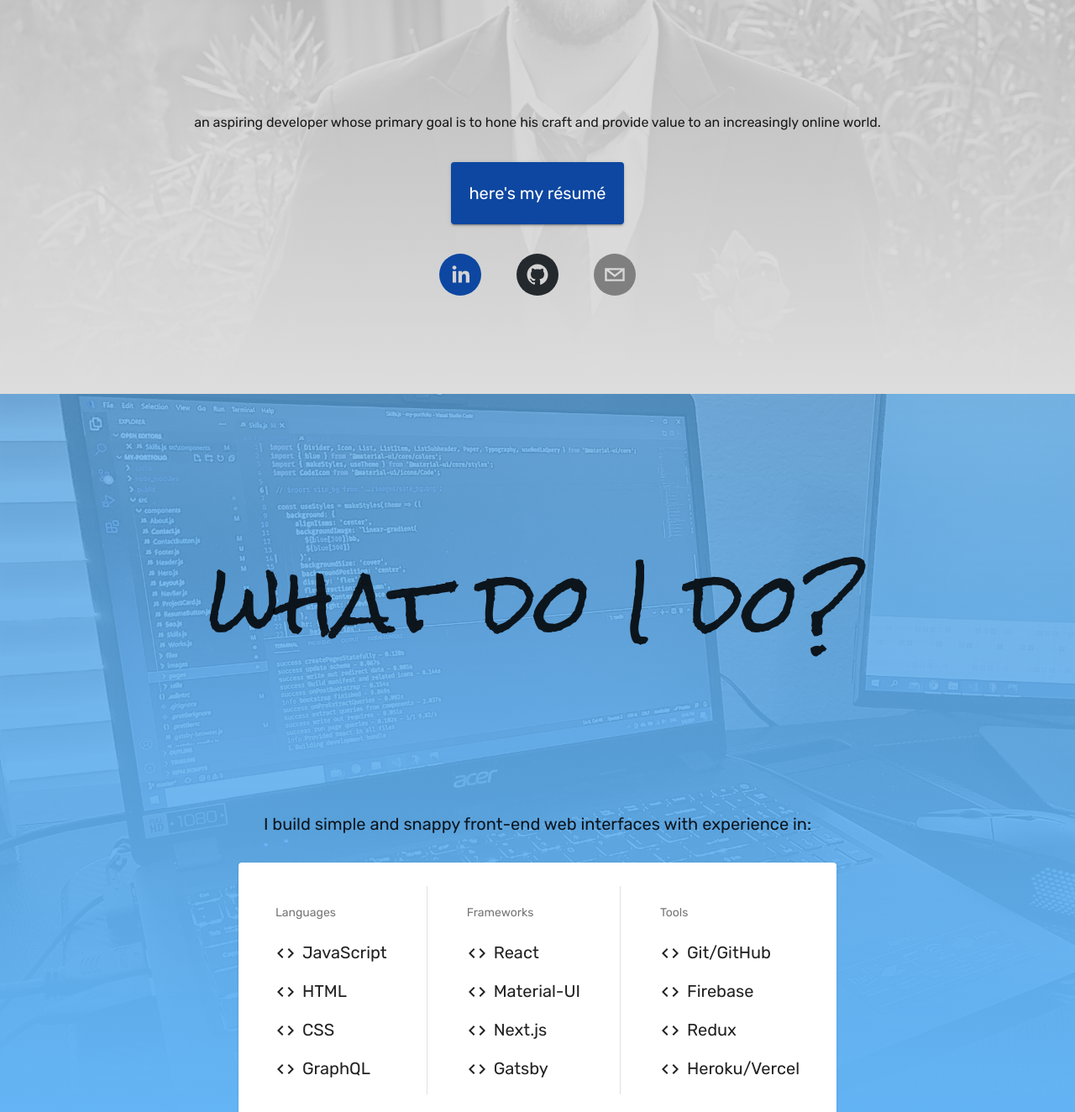
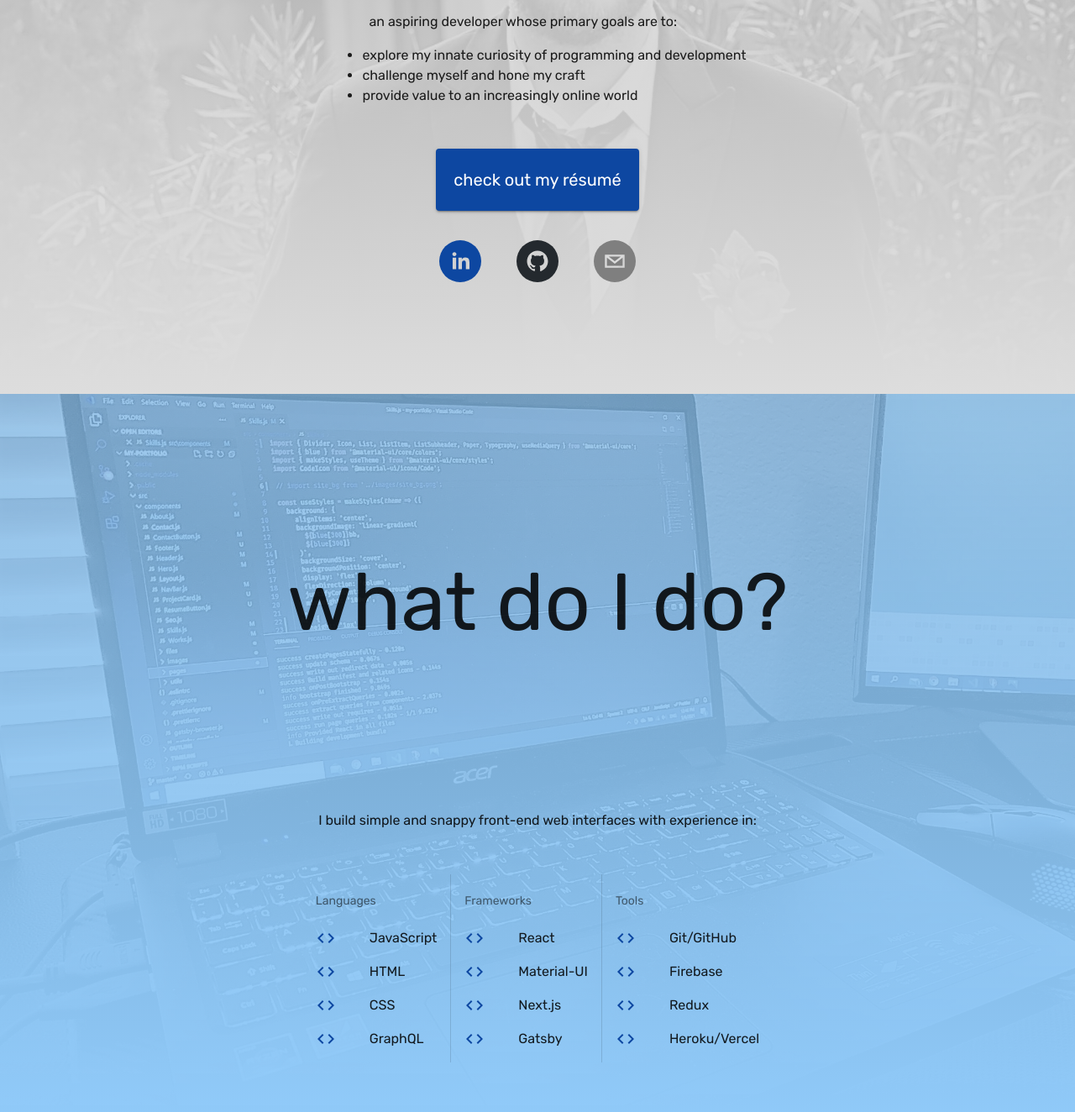
Before and after one commit to chrisMalson/my-portfolio, a Gatsby site: page / in a window 1280 px wide. Shown: the part 1131-2455 px from the top of the page at 84% size. Built offline with nearby package versions, Linux system fonts and the light colour scheme; Gatsby itself is replaced by a stand-in of ours.

Commit message:
finished second todo list, for the most part

```diff
--- a/src/components/About.js
+++ b/src/components/About.js
@@ -25,8 +25,11 @@ const useStyles = makeStyles(theme => ({
     margin: '0 1.5em',
     transition: 'transform .1s',
     '&:hover': {
-      transform: 'scale(2)'
+      transform: 'scale(1.5)'
     }
+  },
+  iconContainer: {
+    paddingBottom: '4em'
   },
   info: {
     display: 'flex',
@@ -45,7 +48,7 @@ const useStyles = makeStyles(theme => ({
 }));
 
 const About = () => {
-  const { background, description, icon, info, title } = useStyles();
+  const { background, description, icon, iconContainer, info, title } = useStyles();
   const theme = useTheme();
 
   const {
@@ -67,11 +70,20 @@ const About = () => {
 
   return (
     <div id="about" className={background}>
-      <Typography className={title} variant={useMediaQuery(theme.breakpoints.up('sm')) ? 'h1' : 'h3'}>who am I?</Typography>
+      <Typography className={title} variant={useMediaQuery(theme.breakpoints.up('sm')) ? 'h1' : 'h3'}>
+        who am I?
+      </Typography>
       <div className={info}>
-        <Typography className={description} variant="body1">an aspiring developer whose primary goal is to hone his craft and provide value to an increasingly online world.</Typography>
+        <Typography className={description} variant="body1">
+          <span style={{ paddingLeft: '3rem' }}>an aspiring developer whose primary goals are to:</span>
+          <ul>
+            <li>explore my innate curiosity of programming and development</li>
+            <li>challenge myself and hone my craft</li>
+            <li>provide value to an increasingly online world</li>
+          </ul>
+        </Typography>
         <ResumeButton />
-        <div>
+        <div className={iconContainer}>
           <SocialIcon className={icon} bgColor={theme.palette.primary.main} url={linkedin} />
           <SocialIcon className={icon} url={github} />
           <ContactButton mini />
--- a/src/components/ContactButton.js
+++ b/src/components/ContactButton.js
@@ -16,7 +16,7 @@ const useStyles = makeStyles({
     transition: 'transform .1s',
     '&:hover': {
       cursor: 'pointer',
-      transform: 'scale(2)'
+      transform: 'scale(1.5)'
     }
   },
   text: {
@@ -63,10 +63,16 @@ const ContactButton = ({ mini, forFooter }) => {
         maxWidth='md'
       >
         <DialogTitle>
-          <Typography>I'd enjoy to hear from you!</Typography>
+          <Typography>I'm looking forward to hearing from you!</Typography>
         </DialogTitle>
         <DialogContent>
-          <ReactContactForm className={form} to="chris@malson.dev" />
+          <ReactContactForm
+            className={form}
+            to="chris@malson.dev"
+            titlePlaceholder='subject'
+            contentsPlaceholder='description'
+            buttonText='submit'
+          />
         </DialogContent>
         <DialogActions>
           <Button onClick={() => setOpen(false)}>
--- a/src/components/Footer.js
+++ b/src/components/Footer.js
@@ -7,7 +7,7 @@ import ResumeButton from './ResumeButton';
 
 const useStyles = makeStyles(theme => ({
   footer: {
-    background: theme.palette.primary.main,
+    background: theme.palette.grey[700],
   },
   inner: {
     alignItems: 'center',
--- a/src/components/Header.js
+++ b/src/components/Header.js
@@ -9,7 +9,7 @@ const useStyles = makeStyles(theme => ({
     left: '0',
     position: 'sticky',
     top: '0',
-    zIndex: '999'
+    zIndex: '999',
   },
   inner: {
     alignItems: 'center',
@@ -31,10 +31,21 @@ const useStyles = makeStyles(theme => ({
     [theme.breakpoints.up('sm')]: {
       alignSelf: 'flex-end',
       justifyContent: 'flex-end',
+      width: '90%'
+    },
+    '@media (min-width: 960px)': {
+      width: '80%'
+    },
+    '@media (min-width: 1280px)': {
       width: '60%'
     }
   },
   text: {
+    '&:hover': {
+      cursor: 'pointer',
+      color: theme.palette.secondary.main,
+      transition: 'color 0.5s'
+    },
     color: `${theme.palette.common.white}`,
     fontFamily: 'Rock Salt'
   },
--- a/src/components/Hero.js
+++ b/src/components/Hero.js
@@ -20,21 +20,24 @@ const useStyles = makeStyles(theme => ({
     minHeight: '100vh',
     justifyContent: 'space-around'
   },
+  name: {
+    fontFamily: 'Rock Salt'
+  },
   textContainer: {
     textAlign: 'center'
   }
 }));
 
 const Hero = ({ headerVisible }) => {
-  const { background, textContainer } = useStyles();
+  const { background, name, textContainer } = useStyles();
   const theme = useTheme();
 
   return (
     <div id="hero" className={background}>
       <div />
       <div className={textContainer}>
-        <Typography variant={useMediaQuery(theme.breakpoints.up('sm')) ? 'h1' : 'h3'}>Chris Malson</Typography>
-        <Typography variant={useMediaQuery(theme.breakpoints.up('sm')) ? 'h3' : 'h5'}>a developer</Typography>
+        <Typography className={name} variant={useMediaQuery(theme.breakpoints.up('sm')) ? 'h1' : 'h3'}>Chris Malson</Typography>
+        <Typography variant={useMediaQuery(theme.breakpoints.up('sm')) ? 'h3' : 'h5'}>web developer</Typography>
       </div>
       <ContactButton />
       {!headerVisible ? <NavBar /> : <div></div>}
--- a/src/components/ProjectCard.js
+++ b/src/components/ProjectCard.js
@@ -1,73 +1,112 @@
-import { Button, Card, CardActions, CardContent, CardMedia, List, ListItem, ListItemIcon, ListItemText, Typography } from '@material-ui/core';
-import { makeStyles } from '@material-ui/core/styles';
+import { Button, Card, CardActions, CardContent, CardMedia, Icon, List, ListItem, ListItemIcon, ListItemText, Paper, Typography, useMediaQuery } from '@material-ui/core';
+import { blue } from '@material-ui/core/colors';
+import { makeStyles, useTheme } from '@material-ui/core/styles';
 import CheckIcon from '@material-ui/icons/Check';
+import OpenInNewIcon from '@material-ui/icons/OpenInNew';
+import GitHubIcon from '@material-ui/icons/GitHub';
 
 const useStyles = makeStyles(theme => ({
   actions: {
+    alignItems: 'center',
     display: 'flex',
     flexDirection: 'column',
-    justifyContent: 'space-between'
+    justifyContent: 'space-between',
+    width: '100%',
+  },
+  buttonIcon: {
+    alignSelf: 'center',
+    margin: '0 0.5em 0.5em 0',
+    overflow: 'visible'
+  },
+  buttonInner: {
+    alignItems: 'center',
+    display: 'flex',
+    textAlign: 'center'
+  },
+  buttonOuter: {
+    marginRight: '0.5em'
   },
   buttons: {
     display: 'flex',
     flexDirection: 'row',
-    justifyContent: 'space-between'
+    justifyContent: 'flex-end',
+    width: '100%'
   },
   card: {
+    backgroundSize: 'cover',
+    backgroundPosition: 'center',
+    color: theme.palette.common.white,
     display: 'flex',
     flexDirection: 'column',
     [theme.breakpoints.up('sm')]: {
-      flexDirection: 'row',
-      maxWidth: '95%'
+      width: '40%'
     },
     justifyContent: 'space-between',
     margin: '1em 0',
-    minWidth: '300px',
-    maxWidth: '80%'
+    padding: '0.5em',
+    height: '500px',
+    width: '80vw'
+  },
+  content: {
+    display: 'flex',
+    flexDirection: 'column',
+    padding: '0'
+  },
+  icon: {
+    color: theme.palette.common.white,
   },
   image: {
-    height: '30vh',
+    height: '40vh',
     width: '100%',
     [theme.breakpoints.up('sm')]: {
       width: '45vw'
     }
-  }
+  },
+  list: {
+    alignSelf: 'center'
+  },
 }));
 
 const ProjectCard = ({ name, technologies, imgSrc, siteUrl, repoUrl }) => {
-  const { actions, buttons, card, image } = useStyles();
+  const { actions, buttonIcon, buttonInner, buttonOuter, buttons, card, content, icon, image, list, siteName } = useStyles();
+  const theme = useTheme();
   const cardHovered = true;
 
   return (
-    <Card className={card}>
-      <CardContent>
-        <CardMedia
-          className={image}
-          component="img"
-          alt={name}
-          image={imgSrc}
-        />
-        <Typography align="center" variant="h6">{name}</Typography>
-      </CardContent>
-      <CardActions className={actions}>
-        <Typography variant="body1">
-          {cardHovered && <List>
+    <Paper
+      className={card}
+      style={{ backgroundImage: `linear-gradient(${theme.palette.primary.main}bb, ${theme.palette.primary.main}dd), url(${imgSrc})`}}
+    >
+      <Typography className={siteName} align="center" variant="h4">{name}</Typography>
+      <List className={list}>
         {technologies.map(tech => (
           <ListItem key={tech}>
             <ListItemIcon>
-                  <CheckIcon />
+              <CheckIcon className={icon} />
             </ListItemIcon>
             <ListItemText primary={tech} />
           </ListItem>
         ))}
-          </List>}
-        </Typography>
+      </List>
       <div className={buttons}>
-          <Button fullWidth variant="outlined" target="_blank" href={siteUrl}>site</Button>
-          <Button fullWidth variant="outlined" target="_blank" href={repoUrl}>repo</Button>
+        <Button className={buttonOuter} variant="contained" target="_blank" href={siteUrl}>
+          <div className={buttonInner}>
+            <Icon className={buttonIcon}>
+              <OpenInNewIcon />
+            </Icon>
+          <Typography>site</Typography>
           </div>
-      </CardActions>
-    </Card>
+        </Button>
+        <Button variant="contained" target="_blank" href={repoUrl}>
+        <div className={buttonInner}>
+            <Icon className={buttonIcon}>
+              <GitHubIcon />
+            </Icon>
+          <Typography>repo</Typography>
+          </div>
+        </Button>
+      </div>
+    </Paper>
   );
 };
 
--- a/src/components/ResumeButton.js
+++ b/src/components/ResumeButton.js
@@ -14,9 +14,9 @@ const ResumeButton = ({ forFooter }) => {
   const { button } = useStyles();
 
   return (
-    <Button style={forFooter && { marginRight: '0' }} href={Resume} className={button} variant="contained" color={forFooter ? 'inherit' : 'primary'}>
+    <Button style={forFooter && { marginRight: '0' }} target="_blank" href={Resume} className={button} variant="contained" color={forFooter ? 'inherit' : 'primary'}>
       <Typography variant="h6">
-        {!forFooter && `here's my `}
+        {!forFooter && `check out my `}
         résumé
       </Typography>
     </Button>
--- a/src/components/Skills.js
+++ b/src/components/Skills.js
@@ -1,5 +1,5 @@
-import { Divider, Icon, List, ListItem, ListSubheader, Paper, Typography, useMediaQuery } from '@material-ui/core';
-import { blue } from '@material-ui/core/colors';
+import { Divider, Icon, List, ListItem, ListItemIcon, ListSubheader, Paper, Typography, useMediaQuery } from '@material-ui/core';
+import { blue, blueGrey } from '@material-ui/core/colors';
 import { makeStyles, useTheme } from '@material-ui/core/styles';
 import CodeIcon from '@material-ui/icons/Code';
 
@@ -9,8 +9,8 @@ const useStyles = makeStyles(theme => ({
   background: {
     alignItems: 'center',
     backgroundImage: `linear-gradient(
-      ${blue[300]}bb,
-      ${blue[300]}
+      ${blue[200]}bb,
+      ${blue[200]}
     ), url(${work_bg})`,
     backgroundSize: 'cover',
     backgroundPosition: 'center',
@@ -30,6 +30,10 @@ const useStyles = makeStyles(theme => ({
     flexDirection: 'column',
     alignItems: 'center'
   },
+  listContainerWrapper: {
+    // backgroundColor: blue[200],
+    // width: '100%'
+  },
   listContainer: {
     display: 'flex',
     flexDirection: 'column',
@@ -41,7 +45,7 @@ const useStyles = makeStyles(theme => ({
     marginBottom: '1em',
     minWidth: '60%',
     justifyContent: 'space-between',
-    padding: '2em'
+    padding: '2em 2em 4em 2em'
   },
   description: {
     padding: '0 1.5em 1.5em 1.5em',
@@ -49,9 +53,9 @@ const useStyles = makeStyles(theme => ({
   },
   listText: {
     paddingLeft: '0.5rem',
-    [theme.breakpoints.up('sm')]: {
-      fontSize: '1.25rem'
-    }
+    // [theme.breakpoints.up('sm')]: {
+    //   fontSize: '1.25rem'
+    // }
   },
   title: {
     padding: '2em 0'
@@ -59,7 +63,7 @@ const useStyles = makeStyles(theme => ({
 }));
 
 const Skills = () => {
-  const { background, description, hr, info, listContainer, listText, title } = useStyles();
+  const { background, description, hr, info, listContainerWrapper, listContainer, listText, title } = useStyles();
   const theme = useTheme();
 
   return (
@@ -67,32 +71,33 @@ const Skills = () => {
       {useMediaQuery(theme.breakpoints.down('xs')) && <div style={{ height: '3em' }}></div>}
       <Typography align="center" className={title} variant={useMediaQuery(theme.breakpoints.up('sm')) ? 'h1' : 'h3'}>what do I do?</Typography>
       <div className={info}>
-        <Typography className={description} variant="h6">I build simple and snappy front-end web interfaces with experience in:</Typography>
-        <Paper className={listContainer}>
+        <Typography className={description} variant="body1">I build simple and snappy front-end web interfaces with experience in:</Typography>
+        <div className={listContainerWrapper}>
+          <div className={listContainer}>
             <List>
               <ListSubheader>Languages</ListSubheader>
               <ListItem>
-              <Icon>
-                <CodeIcon />
-              </Icon>
+                <ListItemIcon>
+                  <CodeIcon color="primary" />
+                </ListItemIcon>
                 <Typography className={listText}>JavaScript</Typography>
               </ListItem>
               <ListItem>
-              <Icon>
-                <CodeIcon />
-              </Icon>
+                <ListItemIcon>
+                  <CodeIcon color="primary" />
+                </ListItemIcon>
                 <Typography className={listText}>HTML</Typography>
               </ListItem>
               <ListItem>
-              <Icon>
-                <CodeIcon />
-              </Icon>
+                <ListItemIcon>
+                  <CodeIcon color="primary" />
+                </ListItemIcon>
                 <Typography className={listText}>CSS</Typography>
               </ListItem>
               <ListItem>
-              <Icon>
-                <CodeIcon />
-              </Icon>
+                <ListItemIcon>
+                  <CodeIcon color="primary" />
+                </ListItemIcon>
                 <Typography className={listText}>GraphQL</Typography>
               </ListItem>
             </List>
@@ -100,27 +105,27 @@ const Skills = () => {
             <List>
               <ListSubheader>Frameworks</ListSubheader>
               <ListItem>
-              <Icon>
-                <CodeIcon />
-              </Icon>
+                <ListItemIcon>
+                  <CodeIcon color="primary" />
+                </ListItemIcon>
                 <Typography className={listText}>React</Typography>
               </ListItem>
               <ListItem>
-              <Icon>
-                <CodeIcon />
-              </Icon>
+                <ListItemIcon>
+                  <CodeIcon color="primary" />
+                </ListItemIcon>
                 <Typography className={listText}>Material-UI</Typography>
               </ListItem>
               <ListItem>
-              <Icon>
-                <CodeIcon />
-              </Icon>
+                <ListItemIcon>
+                  <CodeIcon color="primary" />
+                </ListItemIcon>
                 <Typography className={listText}>Next.js</Typography>
               </ListItem>
               <ListItem>
-              <Icon>
-                <CodeIcon />
-              </Icon>
+                <ListItemIcon>
+                  <CodeIcon color="primary" />
+                </ListItemIcon>
                 <Typography className={listText}>Gatsby</Typography>
               </ListItem>
             </List>
@@ -128,31 +133,32 @@ const Skills = () => {
             <List>
               <ListSubheader>Tools</ListSubheader>
               <ListItem>
-              <Icon>
-                <CodeIcon />
-              </Icon>
+                <ListItemIcon>
+                  <CodeIcon color="primary" />
+                </ListItemIcon>
                 <Typography className={listText}>Git/GitHub</Typography>
               </ListItem>
               <ListItem>
-              <Icon>
-                <CodeIcon />
-              </Icon>
+                <ListItemIcon>
+                  <CodeIcon color="primary" />
+                </ListItemIcon>
                 <Typography className={listText}>Firebase</Typography>
               </ListItem>
               <ListItem>
-              <Icon>
-                <CodeIcon />
-              </Icon>
+                <ListItemIcon>
+                  <CodeIcon color="primary" />
+                </ListItemIcon>
                 <Typography className={listText}>Redux</Typography>
               </ListItem>
               <ListItem>
-              <Icon>
-                <CodeIcon />
-              </Icon>
+                <ListItemIcon>
+                  <CodeIcon color="primary" />
+                </ListItemIcon>
                 <Typography className={listText}>Heroku/Vercel</Typography>
               </ListItem>
             </List>
-        </Paper>
+          </div>
+        </div>
       </div>
     </div>
   );
--- a/src/components/Works.js
+++ b/src/components/Works.js
@@ -17,11 +17,15 @@ const useStyles = makeStyles(theme => ({
     flexDirection: 'column',
     justifyContent: 'space-around',
     minHeight: '100vh',
+    paddingBottom: '4em'
   },
   cardList: {
     alignItems: 'center',
     display: 'flex',
     flexDirection: 'column',
+    [theme.breakpoints.up('sm')]: {
+      flexDirection: 'row'
+    },
     justifyContent: 'space-around',
     width: '90%'
   },
@@ -38,7 +42,7 @@ const Works = () => {
   return (
     <div id="works" className={background}>
       {useMediaQuery(theme.breakpoints.down('xs')) && <div style={{ height: '3em' }}></div>}
-      <Typography className={title} variant={useMediaQuery(theme.breakpoints.up('sm')) ? 'h1' : 'h3'}>what have I done?</Typography>
+      <Typography className={title} variant={useMediaQuery(theme.breakpoints.up('sm')) ? 'h1' : 'h3'}>where have I been?</Typography>
       <div className={cardList}>
         <ProjectCard
           name="A Game of Chance"
@@ -53,6 +57,7 @@ const Works = () => {
           imgSrc={card_oatd}
           siteUrl="https://oasisatthedawn.com"
           repoUrl="https://github.com/chrisMalson/oasis-at-the-dawn"
+          reversed
         />
       </div>
     </div>
--- a/src/utils/theme.js
+++ b/src/utils/theme.js
@@ -14,15 +14,6 @@ const theme = createMuiTheme({
     fontFamily: [
       'Rubik'
     ],
-    h1: {
-      fontFamily: 'Rock Salt'
-    },
-    h2: {
-      fontFamily: 'Rock Salt'
-    },
-    h3: {
-      fontFamily: 'Rock Salt'
-    }
   },
   palette: {
     primary: {
```
Also changed, not shown: src/components/NavBar.js (+24 -29 lines). Lines whose indentation alone changed are shown as unchanged.
